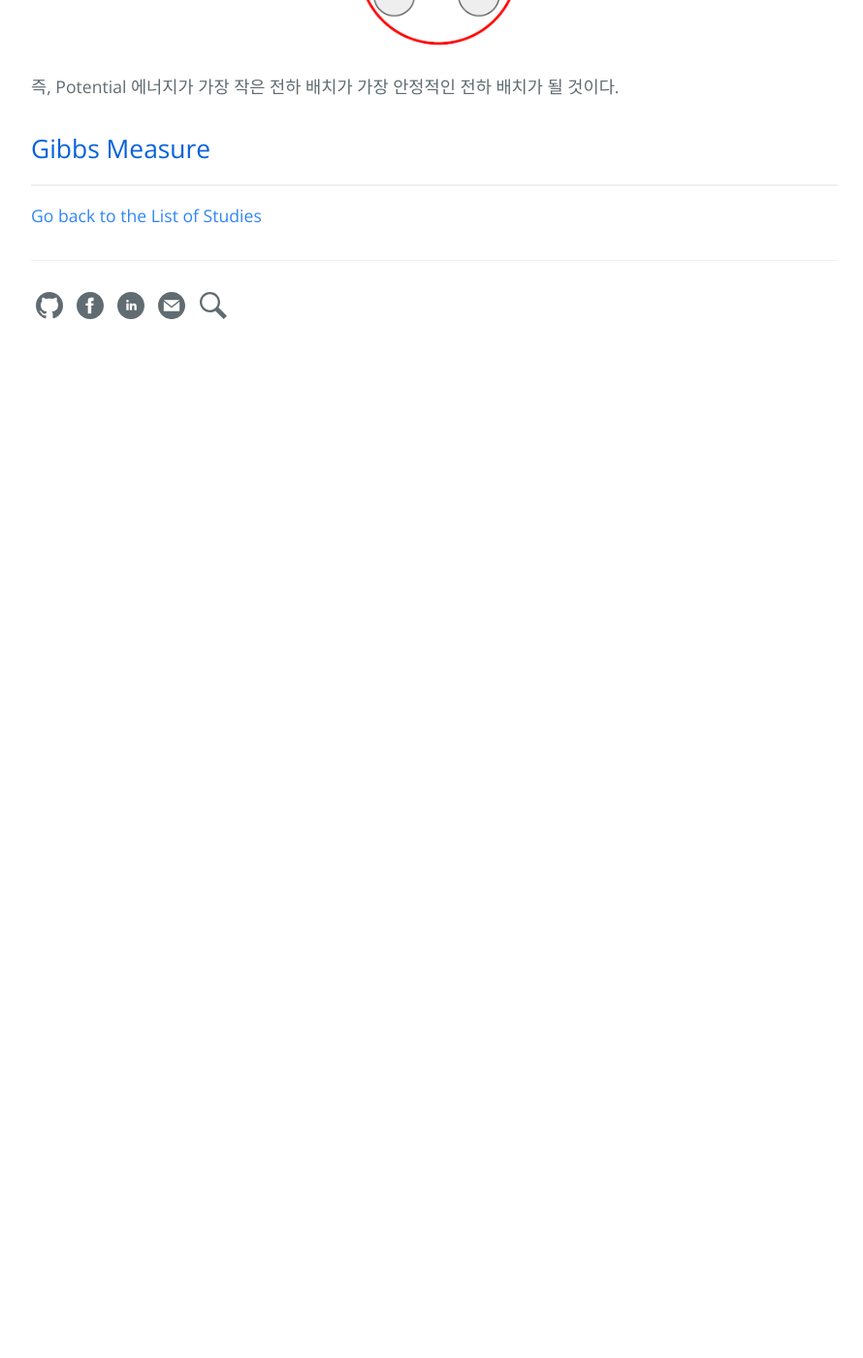
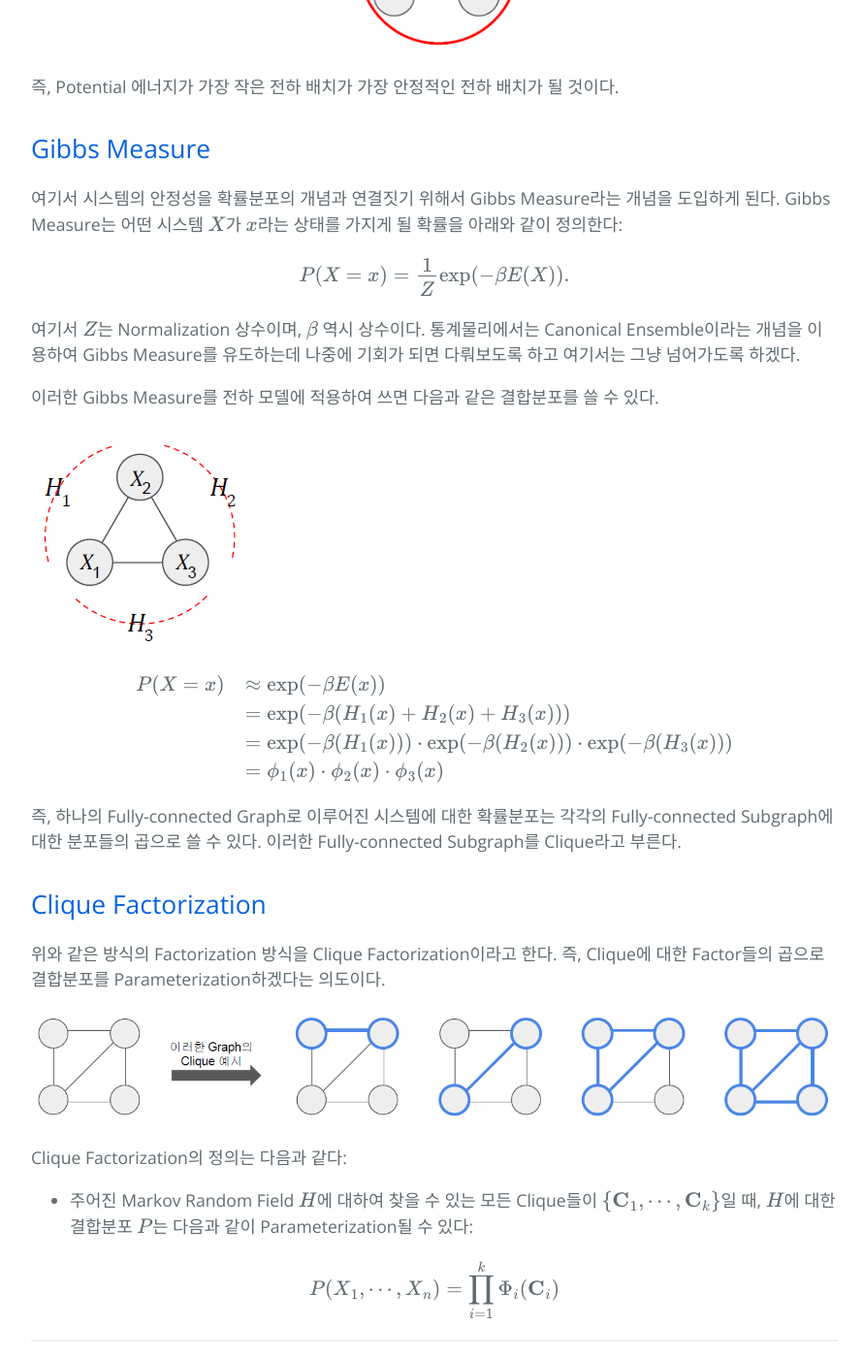
Before and after one commit to hcnoh/hcnoh.github.io, a Jekyll site: the page built from _posts/2020-01-26-graphical-model-02.md, in a window 1280 px wide and 1400 px high, scrolled down 1866 px. Shown: the whole window at 97% size, without its empty margins (192-1082 px from the left). Built offline with Jekyll 4.4.1, drawn with Linux system fonts in a browser that asks for light colours; formulas are drawn with MathJax 3; comment, search, counter and statistics services are not loaded; before the commit the page ends 2249 px from its top, so only the background shows below that.

Commit message:
modified a post.

```diff
--- a/_posts/2020-01-26-graphical-model-02.md
+++ b/_posts/2020-01-26-graphical-model-02.md
@@ -36,3 +36,38 @@ Bayesian Network가 DAC였던 것과는 다르게 Markov Random Field는 Undirec
 즉, Potential 에너지가 가장 작은 전하 배치가 가장 안정적인 전하 배치가 될 것이다.
 
 ## Gibbs Measure
+여기서 시스템의 안정성을 확률분포의 개념과 연결짓기 위해서 Gibbs Measure라는 개념을 도입하게 된다. Gibbs Measure는 어떤 시스템 $$X$$가 $$x$$라는 상태를 가지게 될 확률을 아래와 같이 정의한다:
+
+$$
+P(X = x) = \frac{1}{Z} \exp(-\beta E(X)).
+$$
+
+여기서 $$Z$$는 Normalization 상수이며, $$\beta$$ 역시 상수이다. 통계물리에서는 Canonical Ensemble이라는 개념을 이용하여 Gibbs Measure를 유도하는데 나중에 기회가 되면 다뤄보도록 하고 여기서는 그냥 넘어가도록 하겠다.
+
+이러한 Gibbs Measure를 전하 모델에 적용하여 쓰면 다음과 같은 결합분포를 쓸 수 있다.
+
+![](/assets/img/2020-01-26-graphical-model-02/2020-01-26-graphical-model-02_2020-01-26-10-58-56.png)
+
+$$
+\begin{array}{rl}
+P(X=x)
+& \approx \exp(-\beta E(x)) \\
+& = \exp(-\beta (H_1(x) + H_2(x) + H_3(x))) \\
+& = \exp(-\beta (H_1(x))) \cdot \exp(-\beta (H_2(x))) \cdot \exp(-\beta (H_3(x))) \\
+& = \phi_1(x) \cdot \phi_2(x) \cdot \phi_3(x)
+\end{array}
+$$
+
+즉, 하나의 Fully-connected Graph로 이루어진 시스템에 대한 확률분포는 각각의 Fully-connected Subgraph에 대한 분포들의 곱으로 쓸 수 있다. 이러한 Fully-connected Subgraph를 Clique라고 부른다.
+
+## Clique Factorization
+위와 같은 방식의 Factorization 방식을 Clique Factorization이라고 한다. 즉, Clique에 대한 Factor들의 곱으로 결합분포를 Parameterization하겠다는 의도이다.
+
+![](/assets/img/2020-01-26-graphical-model-02/2020-01-26-graphical-model-02_2020-01-26-11-02-11.png)
+
+Clique Factorization의 정의는 다음과 같다:
+- 주어진 Markov Random Field $$H$$에 대하여 찾을 수 있는 모든 Clique들이 $$\{ \mathbf{C}_1, \cdots, \mathbf{C}_k\}$$일 때, $$H$$에 대한 결합분포 $$P$$는 다음과 같이 Parameterization될 수 있다:
+
+$$
+P(X_1, \cdots, X_n) = \prod_{i=1}^k \Phi_i (\mathbf{C}_i)
+$$
```
Also changed, not shown: assets/img/2020-01-26-graphical-model-02/2020-01-26-graphical-model-02_2020-01-26-10-58-56.png (added), assets/img/2020-01-26-graphical-model-02/2020-01-26-graphical-model-02_2020-01-26-11-02-11.png (added).
